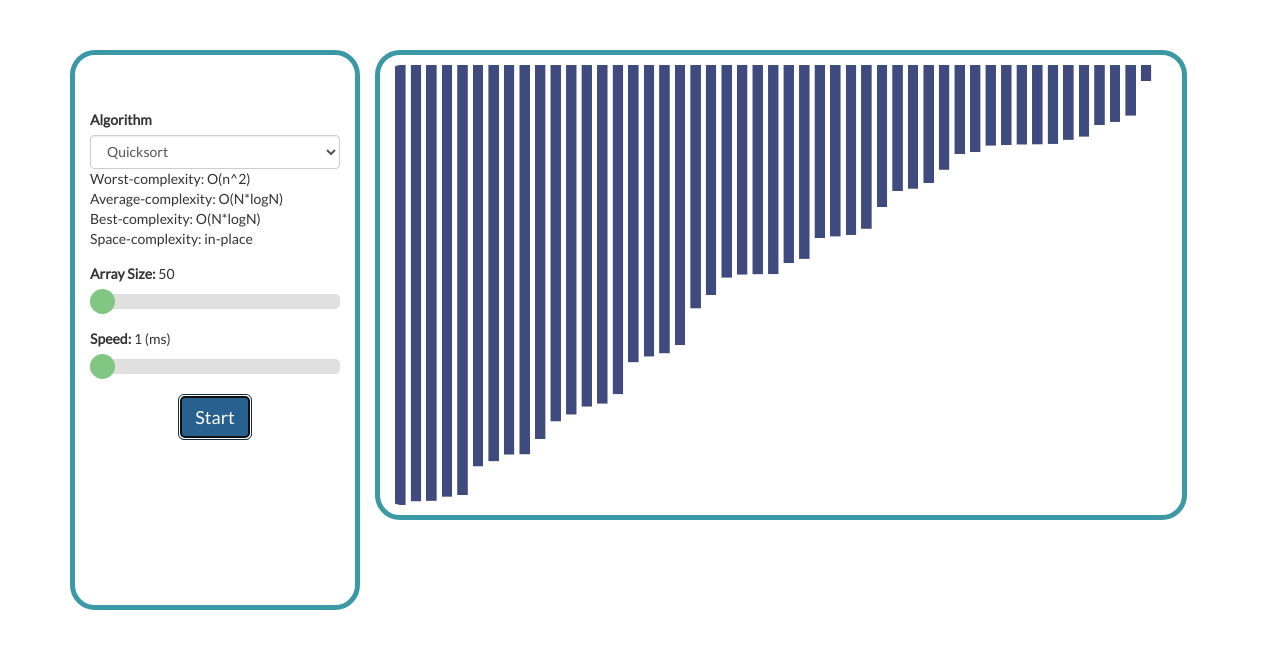
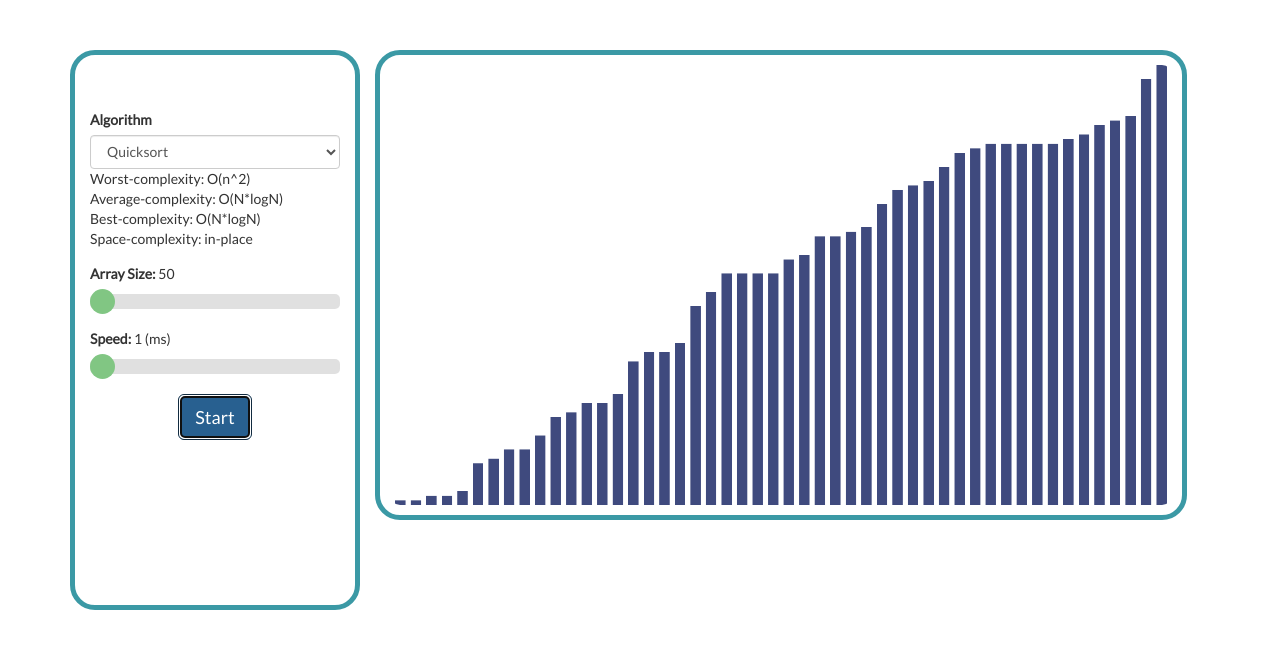
Before and after one commit to gubaee/SortingAlgorithms, a plain HTML site: page index.html in a window 1280 px wide. Both pictures are taken after a click on the button "Start". Drawn offline with Linux system fonts and the light colour scheme.

Commit message:
Rotate bars and ensure all bars are displayed.
These changes cause the bars to be drawn from the bottom up rather
than the top down. Additionally, extra code was added to the random
number generation phase to ensure that 0 never appears in the random
numbers array, which ensures that there will never be a bar with 0
height in the graph.

```diff
--- a/index.html
+++ b/index.html
@@ -143,8 +143,20 @@
 
 
           var ary = [];
+          // Values pushed to the array should be in the range (0, 1] so that
+          // all bars have a visible representation
           for (var i = 0; i < n; i++) {
-            ary.push(Math.random());
+            // Math.random() can't be used directly because it returns values
+            // in the range [0, 1)
+            let val = Math.random()
+            // Move the value into the range [0, 100) and make it an integral
+            //  value
+            val *= 100
+            val = Math.floor(val)
+            // Move the value into the range (0, 100] from [0, 100)
+            val += 1;
+            // Push a value in the range (0, 1]
+            ary.push(val / 100);
           }
 
 
--- a/js/sort.js
+++ b/js/sort.js
@@ -58,10 +58,13 @@ var sorting = (function() {
 
     // Get max height of the bar
     function convert_y(y) {
-      // Want convert_y(max) = 0, convert_y(min) = canvas.height`
-      var a = canvas.height / (min - max);
-      var b = max * canvas.height / (max - min);
-      return a * y + b;
+      // Normalize each bar so that the bar with the largest value takes up the
+      //  full height of the canvas.
+      let percentage = y / max;
+      let height = canvas.height * percentage;
+      // Since bars are drawn from the bottom up, the height needs to be a
+      //  negative value
+      return -height;
     }
 
     // Draw a baseline for zero
@@ -76,11 +79,7 @@ var sorting = (function() {
     for (var i = 0; i <= ary.length; i++) {
       ctx.fillStyle = colors[i];
       var y = convert_y(ary[i]);
-      if (ary[i] >= 0) {
-        ctx.fillRect(x, y, bar_width, y_zero - y);
-      } else {
-        ctx.fillRect(x, y_zero, bar_width, y - y_zero);
-      }
+      ctx.fillRect(x, canvas.height, bar_width, y);
       x += spacing + bar_width;
     }
   }
```
